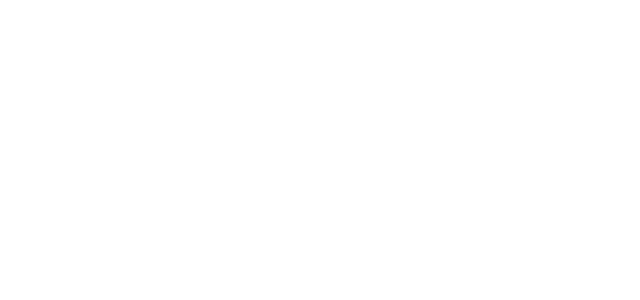
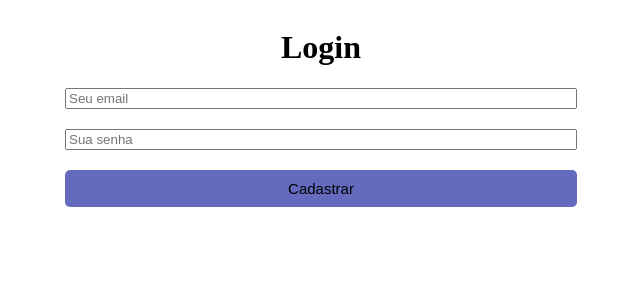
Before and after one commit to KaioVBraga/habit-tracker-react, a React (Create React App) app: page /login in a window 1280 px wide. Shown: the top 300 px of the page, without its empty margins (319-959 px from the left). Built offline with nearby package versions, Linux system fonts and the light colour scheme.

Commit message:
Implementaçao da Tela de login

```diff
--- a/src/App.js
+++ b/src/App.js
@@ -2,6 +2,7 @@
 import { BrowserRouter as Router, Route } from "react-router-dom";
 
 import SignUp from './pages/SignUp';
+import Login from './pages/Login';
 import Goal from './pages/Goal';
 import Habit from './pages/Habit';
 
@@ -9,6 +10,7 @@
   return (
     <Router>
       <Route path="/signup" component={SignUp} />
+      <Route path="/login" component={Login} />
       <Route path="/goal"  component={Goal} />
       <Route path="/habit"  component={Habit} />
     </Router>
--- /dev/null
+++ b/src/pages/Login.js
@@ -0,0 +1,54 @@
+import React, { useState } from 'react';
+
+const SignUp = () => {
+  const [name, setName] = useState('');
+  const [email, setEmail] = useState('');
+  const [password, setPassword] = useState('');
+
+  return (
+    <div style={{ display: 'flex', flexDirection: 'column', alignItems: 'center', justifyContent: 'center' }}>
+        <h1>Login</h1>
+
+        <div style={{
+          display: 'flex',
+          flexDirection: 'column',
+          width: '40vw'
+        }}>
+          <input
+            placeholder="Seu email"
+            value={email}
+            onChange={ e => setEmail(e.target.value)}
+            style={{
+              marginBottom: '20px'
+            }}
+            type="email"
+          />
+          <input
+            placeholder="Sua senha"
+            value={password}
+            onChange={ e => setPassword(e.target.value)}
+            style={{
+              marginBottom: '20px'
+            }}
+            type="password"
+          />
+
+          <button
+            style={{
+              backgroundColor: "#646abd",
+              paddingTop: '10px',
+              paddingBottom: '10px',
+              border: 'none',
+              borderRadius: '5px',
+              cursor: 'pointer',
+              fontSize: '15px'
+            }}
+          >
+            Cadastrar
+          </button>
+        </div>
+    </div>
+  );
+}
+
+export default SignUp;
```
